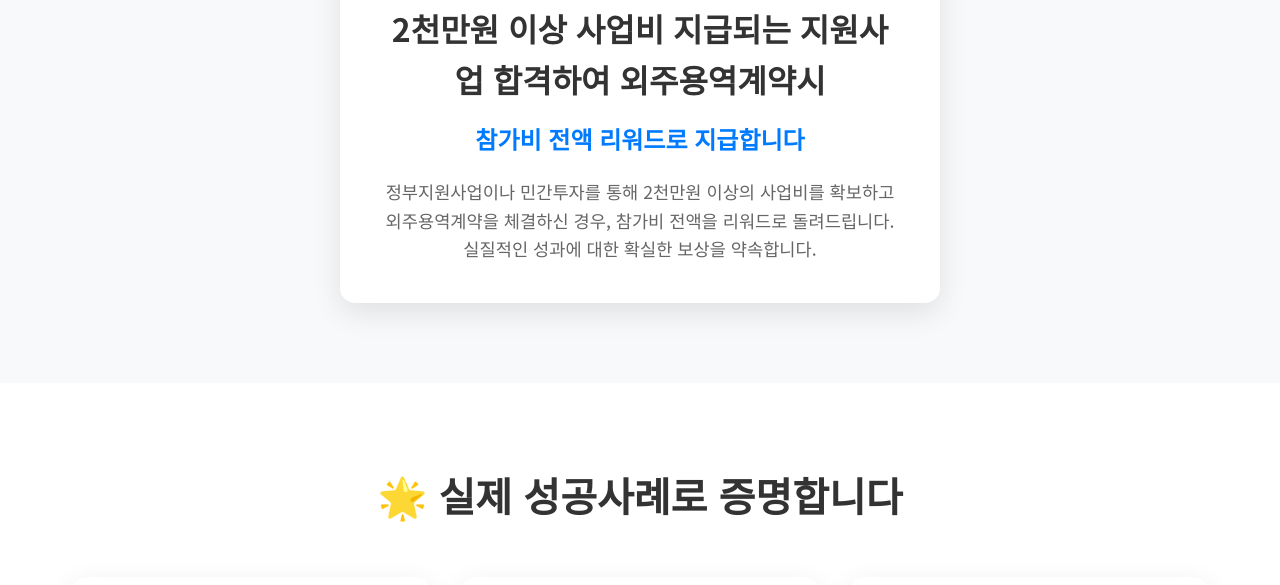
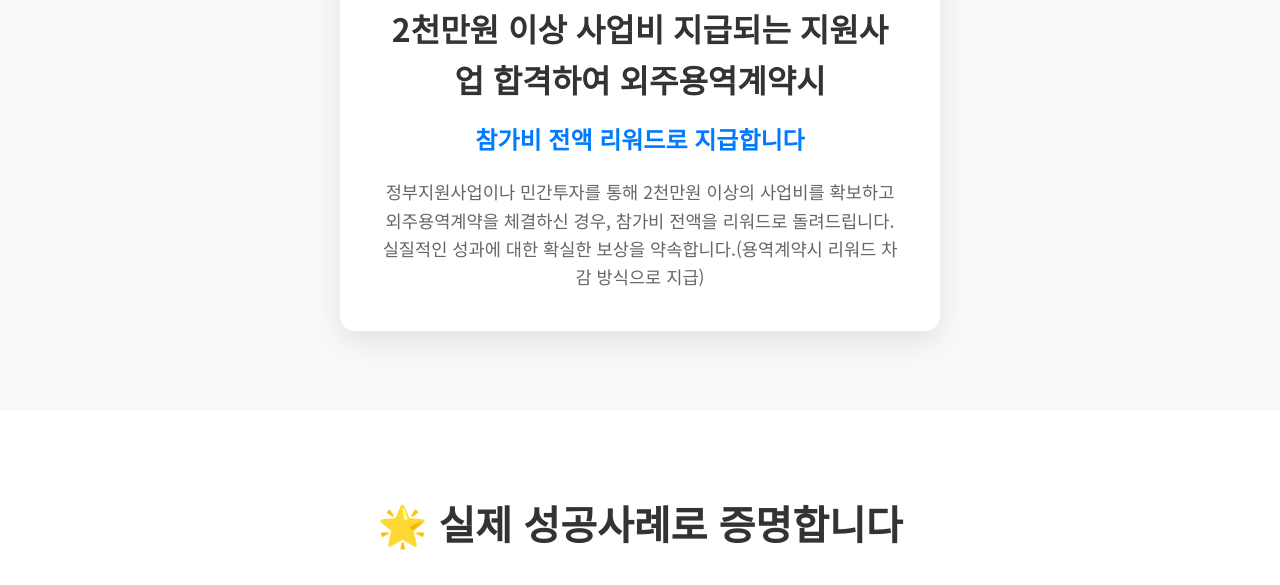
Before and after one commit to sewoong333/CFO190, a website: page index.html in a window 1280 px wide. Shown: the part 2595-3180 px from the top of the page. Drawn offline with Linux system fonts and the light colour scheme.

Commit message:
由ъ썙???덈궡 臾멸뎄 ?섏젙: ?⑹뿭怨꾩빟??由ъ썙??李④컧 諛⑹떇 ?덈궡 異붽?

```diff
--- a/index.html
+++ b/index.html
@@ -328,7 +328,7 @@
                 <div class="reward-amount">참가비 전액 리워드로 지급합니다</div>
                 <p>
                     정부지원사업이나 민간투자를 통해 2천만원 이상의 사업비를 확보하고 외주용역계약을 체결하신 경우,
-                    참가비 전액을 리워드로 돌려드립니다. 실질적인 성과에 대한 확실한 보상을 약속합니다.
+                    참가비 전액을 리워드로 돌려드립니다. 실질적인 성과에 대한 확실한 보상을 약속합니다.(용역계약시 리워드 차감 방식으로 지급)
                 </p>
             </div>
         </div>
```
